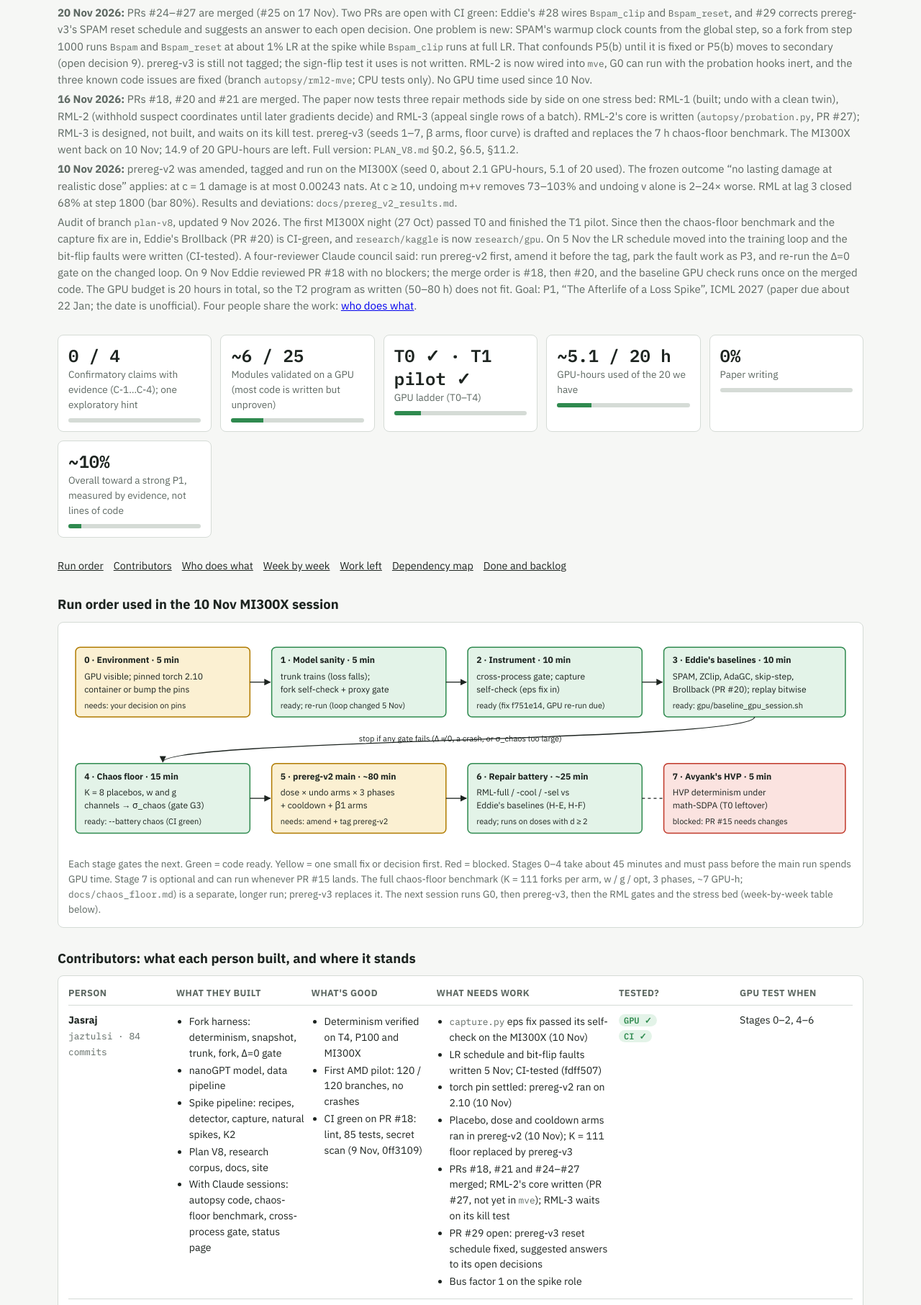
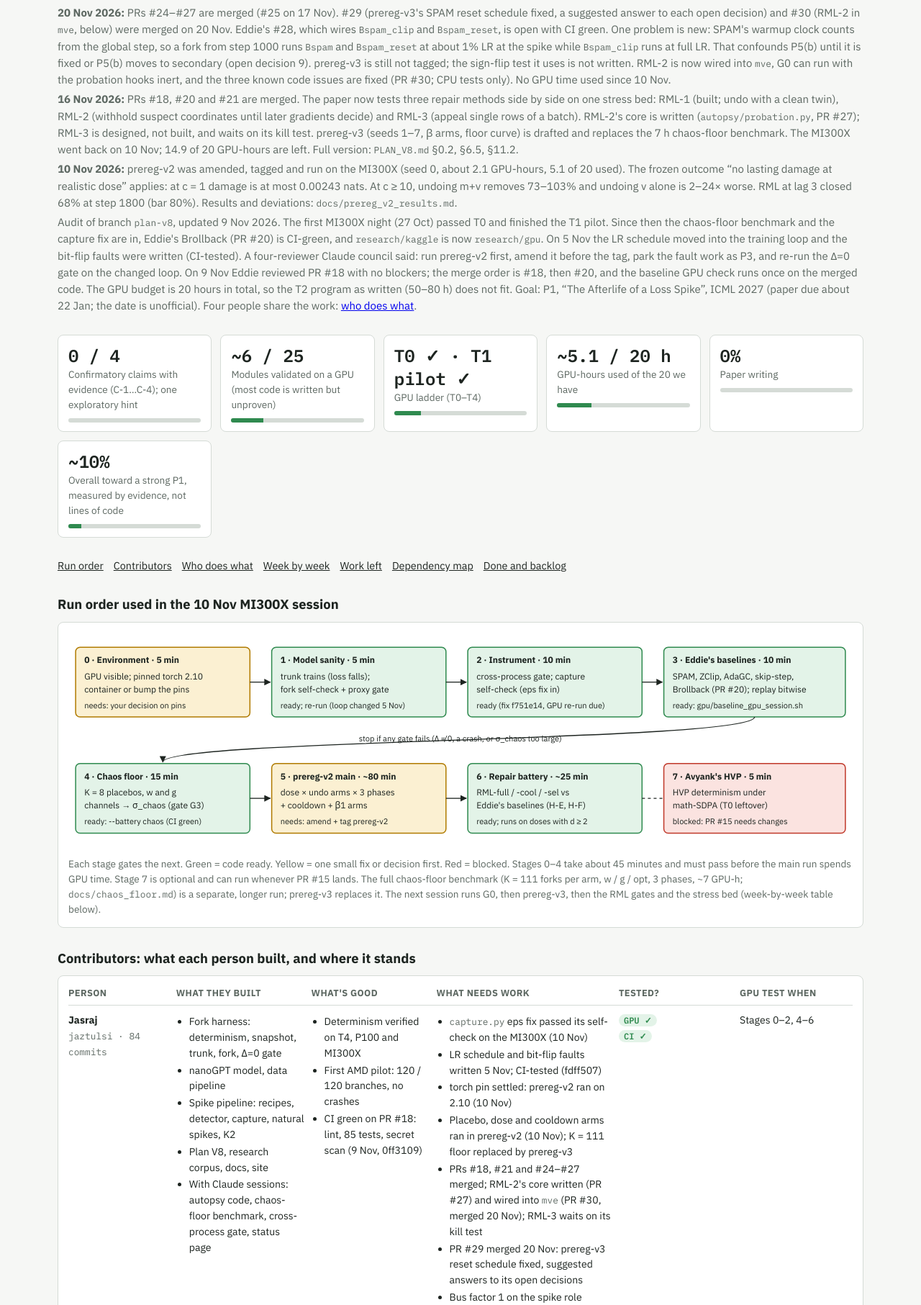
Before and after one commit to jaztulsi/optimizer-autopsy, a plain HTML site: page docs/status.html in a window 1280 px wide. Shown: the part 76-1889 px from the top of the page at 72% size. Drawn offline with Linux system fonts and the light colour scheme.

Commit message:
Install scipy and statsmodels in CI; mark PRs #29 and #30 merged
CI now installs scipy==1.16.3 and statsmodels==0.14.6 (pandas comes with statsmodels), the pins in research/requirements.txt and requirements-dev.txt, so tests for analysis/stats.py can run. The status docs (status page, SUMMARY, PLAN_V8, CLAUDE.md, research/README.md) now say PRs #29 and #30 were merged on 20 Nov; dated change-log entries are left as written.

```diff
--- a/docs/status.html
+++ b/docs/status.html
@@ -56,7 +56,7 @@ main>*{min-width:0}
 <main>
 <header>
   <h1>Optimizer Autopsy: where the project stands</h1>
-  <p class="sub"><b>20 Nov 2026:</b> PRs #24–#27 are merged (#25 on 17 Nov). Two PRs are open with CI green: Eddie's #28 wires <code>Bspam_clip</code> and <code>Bspam_reset</code>, and #29 corrects prereg-v3's SPAM reset schedule and suggests an answer to each open decision. One problem is new: SPAM's warmup clock counts from the global step, so a fork from step 1000 runs <code>Bspam</code> and <code>Bspam_reset</code> at about 1% LR at the spike while <code>Bspam_clip</code> runs at full LR. That confounds P5(b) until it is fixed or P5(b) moves to secondary (open decision 9). prereg-v3 is still not tagged; the sign-flip test it uses is not written. RML-2 is now wired into <code>mve</code>, G0 can run with the probation hooks inert, and the three known code issues are fixed (branch <code>autopsy/rml2-mve</code>; CPU tests only). No GPU time used since 10 Nov.</p>
+  <p class="sub"><b>20 Nov 2026:</b> PRs #24–#27 are merged (#25 on 17 Nov). #29 (prereg-v3's SPAM reset schedule fixed, a suggested answer to each open decision) and #30 (RML-2 in <code>mve</code>, below) were merged on 20 Nov. Eddie's #28, which wires <code>Bspam_clip</code> and <code>Bspam_reset</code>, is open with CI green. One problem is new: SPAM's warmup clock counts from the global step, so a fork from step 1000 runs <code>Bspam</code> and <code>Bspam_reset</code> at about 1% LR at the spike while <code>Bspam_clip</code> runs at full LR. That confounds P5(b) until it is fixed or P5(b) moves to secondary (open decision 9). prereg-v3 is still not tagged; the sign-flip test it uses is not written. RML-2 is now wired into <code>mve</code>, G0 can run with the probation hooks inert, and the three known code issues are fixed (PR #30; CPU tests only). No GPU time used since 10 Nov.</p>
   <p class="sub"><b>16 Nov 2026:</b> PRs #18, #20 and #21 are merged. The paper now tests three repair methods side by side on one stress bed: RML-1 (built; undo with a clean twin), RML-2 (withhold suspect coordinates until later gradients decide) and RML-3 (appeal single rows of a batch). RML-2's core is written (<code>autopsy/probation.py</code>, PR #27); RML-3 is designed, not built, and waits on its kill test. prereg-v3 (seeds 1–7, β arms, floor curve) is drafted and replaces the 7 h chaos-floor benchmark. The MI300X went back on 10 Nov; 14.9 of 20 GPU-hours are left. Full version: <code>PLAN_V8.md</code> §0.2, §6.5, §11.2.</p>
   <p class="sub"><b>10 Nov 2026:</b> prereg-v2 was amended, tagged and run on the MI300X (seed 0, about 2.1 GPU-hours, 5.1 of 20 used). The frozen outcome “no lasting damage at realistic dose” applies: at c = 1 damage is at most 0.00243 nats. At c ≥ 10, undoing m+v removes 73–103% and undoing v alone is 2–24× worse. RML at lag 3 closed 68% at step 1800 (bar 80%). Results and deviations: <code>docs/prereg_v2_results.md</code>.</p>
   <p class="sub">Audit of branch <code>plan-v8</code>, updated 9 Nov 2026. The first MI300X night (27 Oct) passed T0 and finished the T1 pilot. Since then the chaos-floor benchmark and the capture fix are in, Eddie's Brollback (PR #20) is CI-green, and <code>research/kaggle</code> is now <code>research/gpu</code>. On 5 Nov the LR schedule moved into the training loop and the bit-flip faults were written (CI-tested). A four-reviewer Claude council said: run prereg-v2 first, amend it before the tag, park the fault work as P3, and re-run the Δ=0 gate on the changed loop. On 9 Nov Eddie reviewed PR #18 with no blockers; the merge order is #18, then #20, and the baseline GPU check runs once on the merged code. The GPU budget is 20 hours in total, so the T2 program as written (50–80 h) does not fit. Goal: P1, “The Afterlife of a Loss Spike”, ICML 2027 (paper due about 22 Jan; the date is unofficial). Four people share the work: <a href="#roles">who does what</a>.</p>
@@ -115,7 +115,7 @@ main>*{min-width:0}
 <tr><td><b>Jasraj</b><br><code>jaztulsi · 84 commits</code></td>
 <td><ul class="tight"><li>Fork harness: determinism, snapshot, trunk, fork, Δ=0 gate</li><li>nanoGPT model, data pipeline</li><li>Spike pipeline: recipes, detector, capture, natural spikes, K2</li><li>Plan V8, research corpus, docs, site</li><li>With Claude sessions: autopsy code, chaos-floor benchmark, cross-process gate, status page</li></ul></td>
 <td><ul class="tight"><li>Determinism verified on T4, P100 and MI300X</li><li>First AMD pilot: 120 / 120 branches, no crashes</li><li>CI green on PR #18: lint, 85 tests, secret scan (9 Nov, 0ff3109)</li></ul></td>
-<td><ul class="tight"><li><code>capture.py</code> eps fix passed its self-check on the MI300X (10 Nov)</li><li>LR schedule and bit-flip faults written 5 Nov; CI-tested (fdff507)</li><li>torch pin settled: prereg-v2 ran on 2.10 (10 Nov)</li><li>Placebo, dose and cooldown arms ran in prereg-v2 (10 Nov); K = 111 floor replaced by prereg-v3</li><li>PRs #18, #21 and #24–#27 merged; RML-2's core written (PR #27, not yet in <code>mve</code>); RML-3 waits on its kill test</li><li>PR #29 open: prereg-v3 reset schedule fixed, suggested answers to its open decisions</li><li>Bus factor 1 on the spike role</li></ul></td>
+<td><ul class="tight"><li><code>capture.py</code> eps fix passed its self-check on the MI300X (10 Nov)</li><li>LR schedule and bit-flip faults written 5 Nov; CI-tested (fdff507)</li><li>torch pin settled: prereg-v2 ran on 2.10 (10 Nov)</li><li>Placebo, dose and cooldown arms ran in prereg-v2 (10 Nov); K = 111 floor replaced by prereg-v3</li><li>PRs #18, #21 and #24–#27 merged; RML-2's core written (PR #27) and wired into <code>mve</code> (PR #30, merged 20 Nov); RML-3 waits on its kill test</li><li>PR #29 merged 20 Nov: prereg-v3 reset schedule fixed, suggested answers to its open decisions</li><li>Bus factor 1 on the spike role</li></ul></td>
 <td><span class="pill p-ok">GPU ✓</span><br><span class="pill p-ok">CI ✓</span></td>
 <td>Stages 0–2, 4–6</td></tr>
 <tr><td><b>Eddie</b><br><code>Eddiegah · 8 commits · PR #14, #20</code></td>
@@ -148,7 +148,7 @@ main>*{min-width:0}
 <tr><th>Person</th><th>Owns</th><th>Next steps, in order</th><th>Waits on</th></tr>
 <tr><td><b>Jasraj</b><br>Project lead</td>
 <td><ul class="tight"><li>Harness (C1), spike pipeline, autopsy code and report</li><li>Every MI300X run and the GPU-hour ledger</li><li>Prereg sign-off and final call on scope</li><li>The RML family (probation module); theory until someone takes it (proposed)</li></ul></td>
-<td><ul class="tight"><li>Done: PRs #18 and #21 merged; torch pin, prereg-v2 tagged and run (10 Nov)</li><li>Done: PRs #24 and #25 merged</li><li>Team edits to prereg-v3 (PR #29 fixes its reset schedule and suggests answers), then sign and tag it</li><li>Done: RML-2 core in <code>autopsy/probation.py</code> with CPU tests (PR #27); RML-3 Appeal waits on its kill test</li><li>Done: RML-2 wired into <code>mve</code> (<code>RML2</code>, <code>RML2@win</code>), G0's inert option (<code>xproc_gate --probation-inert</code>) and three code fixes, on branch <code>autopsy/rml2-mve</code> (CPU tests only)</li><li>Confirm the Exea grant terms</li><li>Next MI300X session: G0, prereg-v3, RML gates, stress bed</li></ul></td>
+<td><ul class="tight"><li>Done: PRs #18 and #21 merged; torch pin, prereg-v2 tagged and run (10 Nov)</li><li>Done: PRs #24 and #25 merged</li><li>Team edits to prereg-v3 (PR #29, merged 20 Nov, fixed its reset schedule and suggests answers), then sign and tag it</li><li>Done: RML-2 core in <code>autopsy/probation.py</code> with CPU tests (PR #27); RML-3 Appeal waits on its kill test</li><li>Done: RML-2 wired into <code>mve</code> (<code>RML2</code>, <code>RML2@win</code>), G0's inert option (<code>xproc_gate --probation-inert</code>) and three code fixes (PR #30, merged 20 Nov; CPU tests only)</li><li>Confirm the Exea grant terms</li><li>Next MI300X session: G0, prereg-v3, RML gates, stress bed</li></ul></td>
 <td>Session go-ahead; next MI300X address</td></tr>
 <tr><td><b>Eddie</b><br>Baselines + repair</td>
 <td><ul class="tight"><li><code>research/baselines/</code>, Brollback, the C-4 comparators</li><li>C3 repair operators beyond RML; stress-bed comparators (proposed)</li></ul></td>
@@ -174,7 +174,7 @@ main>*{min-width:0}
 <table style="min-width:1040px">
 <tr><th>Week · GPU</th><th>Jasraj</th><th>Eddie</th><th>Avyank</th><th>Eknoor</th><th>Done by Sunday</th></tr>
 <tr><td><b>Nov 16–22</b><br>0</td>
-<td><ul class="tight"><li>✅ PRs #24 and #25 merged</li><li>Sign and tag prereg-v3 (PR #29 first)</li><li>✅ <code>autopsy/probation.py</code> with CPU tests (PR #27)</li></ul></td>
+<td><ul class="tight"><li>✅ PRs #24 and #25 merged</li><li>Sign and tag prereg-v3 (PR #29 merged 20 Nov)</li><li>✅ <code>autopsy/probation.py</code> with CPU tests (PR #27)</li></ul></td>
 <td><ul class="tight"><li><code>Bspam_clip</code>, <code>Bspam_reset</code> (PR #28 open)</li><li>Always-trim and never-flag comparators</li></ul></td>
 <td><ul class="tight"><li>Clear PR #15's blockers</li><li><code>test_stats.py</code></li></ul></td>
 <td><ul class="tight"><li>Rework PR #23 to §2.6 on real prereg-v2 files</li><li>Draft related work</li></ul></td>
@@ -336,7 +336,7 @@ main>*{min-width:0}
 <tr><td><i class="dot d-ok"></i></td><td><b>Cross-process + co-tenancy gate through spike windows</b> (27 Oct): 3 processes bitwise equal.<br><code>research/gpu/xproc_gate.py</code></td></tr>
 <tr><td><i class="dot d-ok"></i></td><td><b>Spike recipes + detector</b>: lr_bump, corrupt_batch, repeat_ngram, v_inflate, tiny_eps, precision.<br><code>research/spikes/induce.py · tune_detector.py · natural.py · k2.py</code></td></tr>
 <tr><td><i class="dot d-ok"></i></td><td><b>Baselines</b>: skip, clip, reset, skip-step, SPAM, ZClip, AdaGC (CI-tested).<br><code>research/baselines/*.py</code></td></tr>
-<tr><td><i class="dot d-ok"></i></td><td><b>RML-2 probation core</b> (PR #27, 16 Nov): coordinate mode, with CPU tests for skip identity and null-repair identity, green in CI. Wired into <code>mve</code> as the <code>RML2</code> and <code>RML2@win</code> arms on branch <code>autopsy/rml2-mve</code> (CPU tests; not run on a GPU).<br><code>research/autopsy/probation.py</code></td></tr>
+<tr><td><i class="dot d-ok"></i></td><td><b>RML-2 probation core</b> (PR #27, 16 Nov): coordinate mode, with CPU tests for skip identity and null-repair identity, green in CI. Wired into <code>mve</code> as the <code>RML2</code> and <code>RML2@win</code> arms (PR #30, merged 20 Nov; CPU tests; not run on a GPU).<br><code>research/autopsy/probation.py</code></td></tr>
 <tr><td><i class="dot d-ok"></i></td><td><b>Held-out eval</b>: val_loss on slots disjoint from the probe slots.<br><code>research/analysis/eval.py</code></td></tr>
 <tr><td><i class="dot d-ok"></i></td><td><b>Test suite</b>: 94 tests, green in GitHub CI on main (17 Nov, da2aa2c) with lint and the secret scan.<br><code>research/tests/*.py</code></td></tr>
 <tr><td><i class="dot d-ok"></i></td><td><b>T1 pilot (exploratory)</b>: 120 / 120 branches, 0 crashes. Spikes at this size mostly wash out to the 1-ulp chaos floor (≤ 0.003 nats). In the one clear run (β1 = 0.8), undoing m+v removed 98% of the damage and undoing v alone made it worse.<br><code>results/mi300x_2026-10-27/ · tag prereg-pilot-2026-10-27</code></td></tr>
@@ -349,7 +349,7 @@ main>*{min-width:0}
 <table>
 <tr><td><i class="dot d-ok"></i></td><td><b>prereg-v2 run (10 Nov, seed 0)</b>: dose, undo, cooldown and repair arms in 3 phases all finished. Third outcome applies. H-A pass; H-A2, H-B, H-C, H-E, H-F fail as written; H-B and H-C hold at c ≥ 10; H-D reads coordinate-selective. The torch pin, amendments, tag and Δ=0 re-run are done.<br><code>docs/prereg_v2_results.md · results/mi300x_2026-11-10/</code></td></tr>
 <tr><td><i class="dot d-wip"></i></td><td><b>Open after that run</b>: seeds 1–4, natural-spike capture, D(τ), interference (C-3), repair at high dose, data-order forks at steps 160 and 1000. The K = 111 floor did not run.<br><code>docs/prereg_v2_results.md</code></td></tr>
-<tr><td><i class="dot d-wip"></i></td><td><b>prereg-v3 (draft, not tagged)</b>: seeds 1–7, β arms, floor curve. PR #29 corrects the SPAM reset schedule and suggests an answer to each open decision. Open decision 9: SPAM's warmup at fork start needs a fix, or P5(b) moves to secondary. Before the tag: PR #28 merged and the sign-flip test written.<br><code>docs/prereg_v3.md</code></td></tr>
+<tr><td><i class="dot d-wip"></i></td><td><b>prereg-v3 (draft, not tagged)</b>: seeds 1–7, β arms, floor curve. PR #29 (merged 20 Nov) corrected the SPAM reset schedule and suggests an answer to each open decision. Open decision 9: SPAM's warmup at fork start needs a fix, or P5(b) moves to secondary. Before the tag: PR #28 merged and the sign-flip test written.<br><code>docs/prereg_v3.md</code></td></tr>
 <tr><td><i class="dot d-wip"></i></td><td><b>LR schedule</b>: warmup + cosine / WSD, applied inside the training loop (5 Nov), so every path follows it; <code>lr_bump</code> and the cooldown arm scale it. CI-tested (fdff507). prereg-v2 stays constant-LR; T2 needs the schedule.<br><code>research/harness/schedule.py</code></td></tr>
 <tr><td><i class="dot d-wip"></i></td><td><b>Bit-flip faults</b> (sdc_grad, v_bitflip, m_bitflip) + parity residual, wired into <code>mve</code> (5 Nov). CI-tested (fdff507). Parked as P3 by the council. Known: with the clip off, an infinite gradient norm NaNs every gradient; sdc_grad still runs the planted arms.<br><code>research/autopsy/faults.py</code></td></tr>
 <tr><td><i class="dot d-wip"></i></td><td><b>Spike capture</b>: the self-check crashed (eps read back as a string). Fix committed in f751e14 (yaml.safe_dump); the GPU re-run is pending.<br><code>research/spikes/capture.py:307</code></td></tr>
```
Also changed, not shown: 5 other files.
